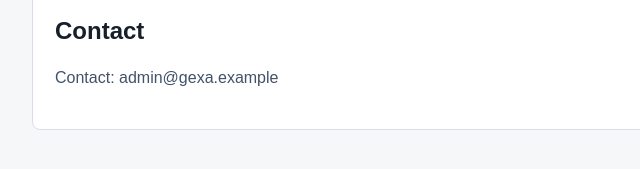
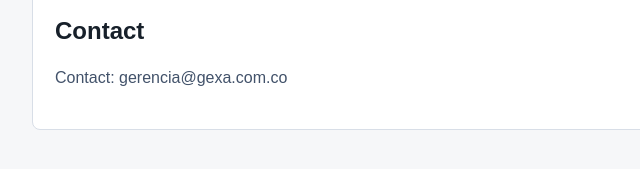
Before and after one commit to freddyjesus0/gexa-webhook, a website: page public/terms.html in a window 1280 px wide. Shown: the part 581-750 px from the top of the page, 178-818 px from the left. Drawn offline with Linux system fonts and the light colour scheme.

Commit message:
Update legal contact email

```diff
--- a/public/terms.html
+++ b/public/terms.html
@@ -38,7 +38,7 @@
           See the Privacy Policy for more details.
         </p>
         <h2>Contact</h2>
-        <p>Contact: admin@gexa.example</p>
+        <p>Contact: gerencia@gexa.com.co</p>
       </section>
     </main>
   </body>
```
Also changed, not shown: public/data-deletion.html (+1 -1 lines), public/privacy.html (+1 -1 lines).
